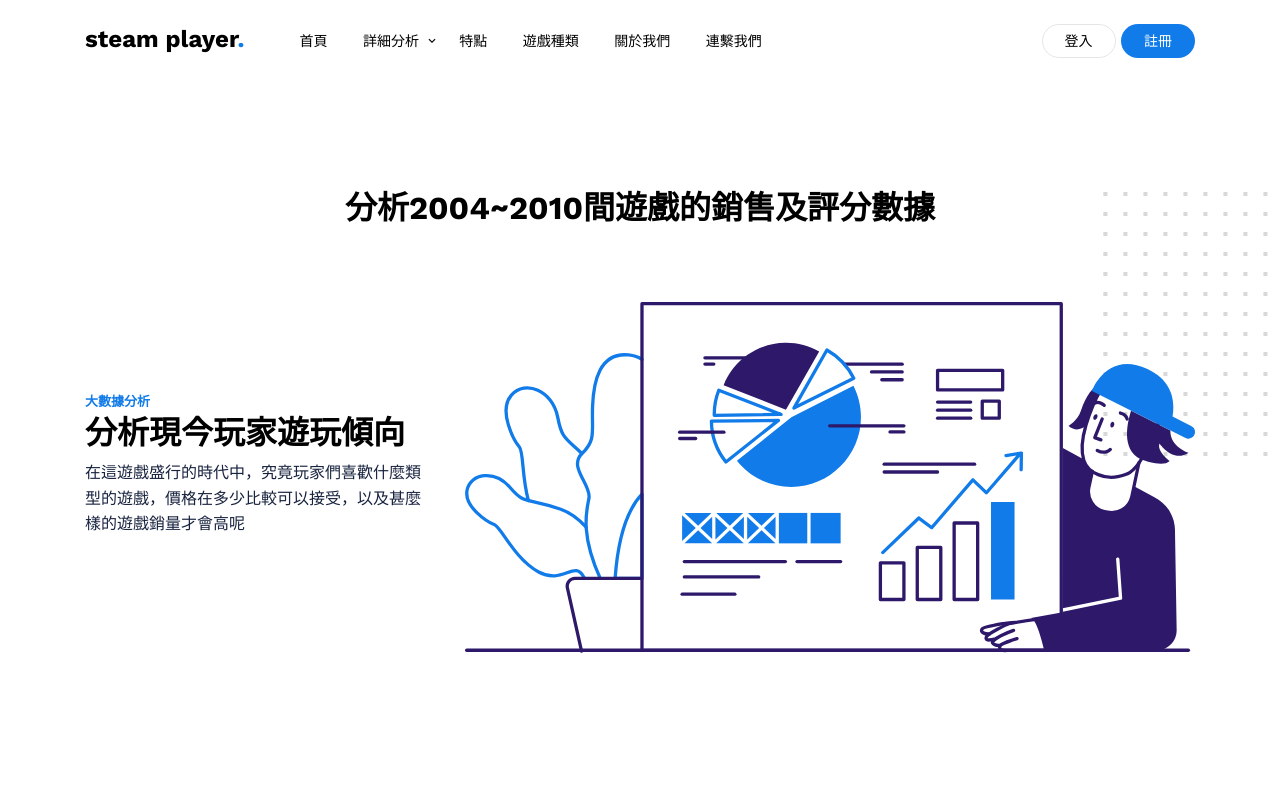
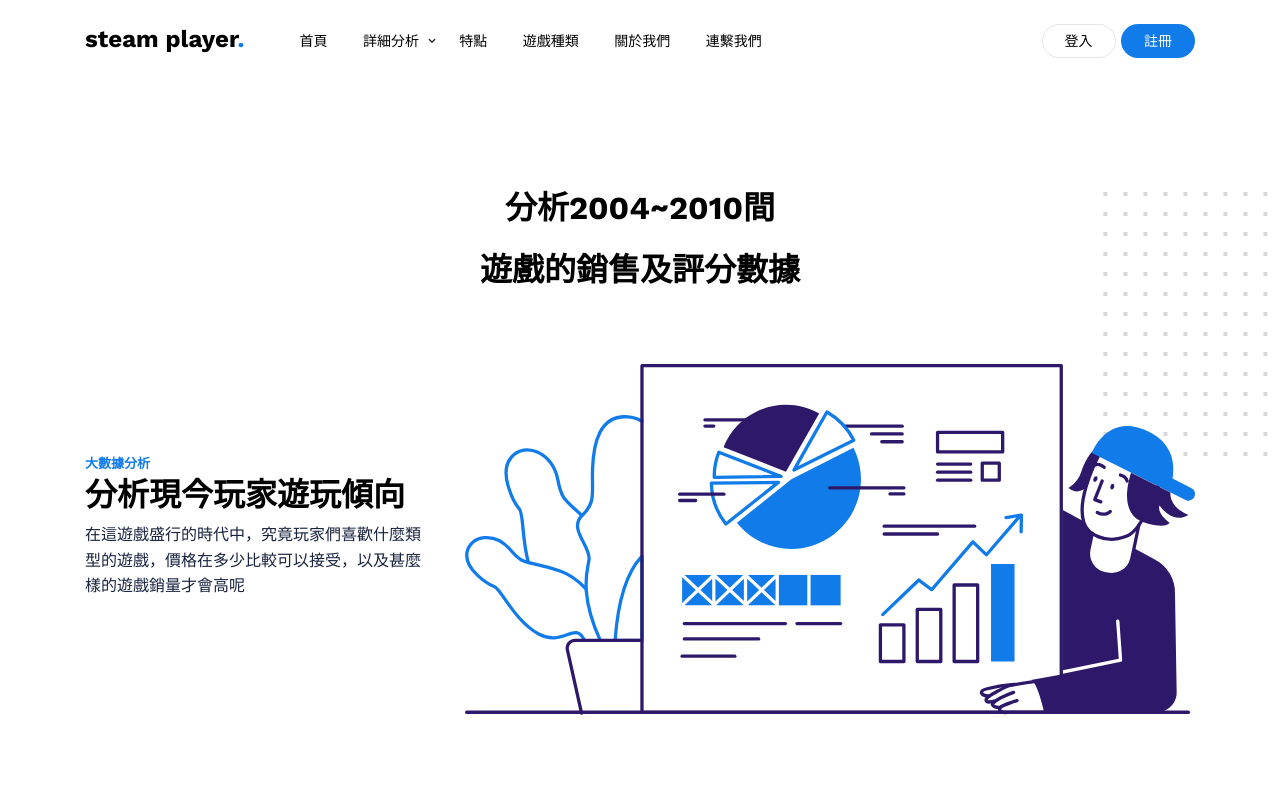
Before and after one commit to inori0520/2022ForClass, a plain HTML site: page index.html in a window 1280 px wide. Shown: the top 800 px of the page. Drawn offline with nearby package versions, Linux system fonts and the light colour scheme; files whose address does not match are found by name.

Commit message:
Update for title2

```diff
--- a/index.html
+++ b/index.html
@@ -92,7 +92,8 @@
           <div class="dots"></div>
           <div class="row justify-content-center">
             <div class="col-md-7 text-center mb-5">
-              <h1 class="heading" data-aos="fade-up" data-aos-delay="0">分析2004~2010間遊戲的銷售及評分數據<span class="d-block"></span></h1>
+              <h1 class="heading" data-aos="fade-up" data-aos-delay="0">分析2004~2010間<span class="d-block"></span></h1>
+              <h1 class="heading" data-aos="fade-up" data-aos-delay="0">遊戲的銷售及評分數據<span class="d-block"></span></h1>
             </div>
           </div>
           <div class="row align-items-center">
```
